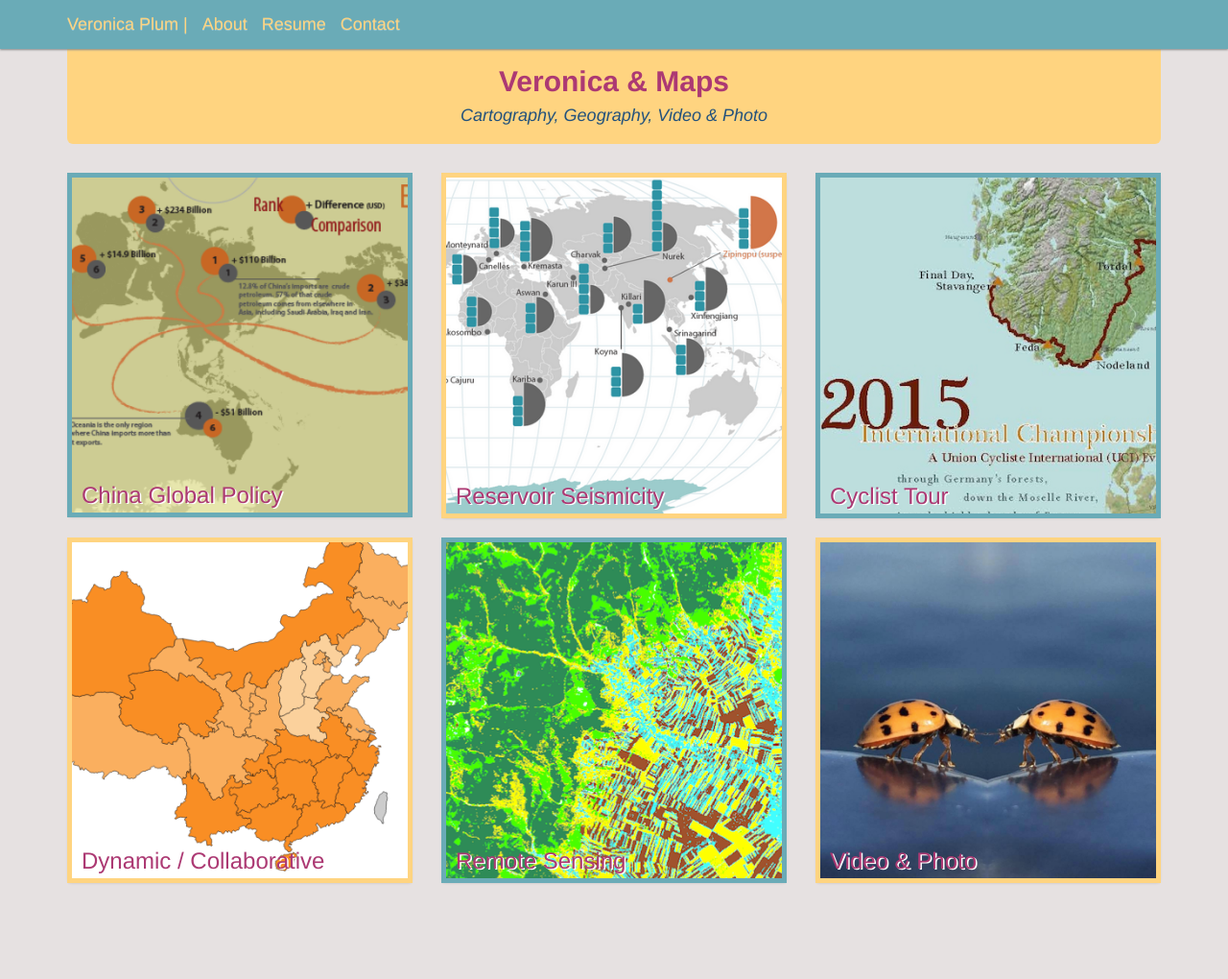
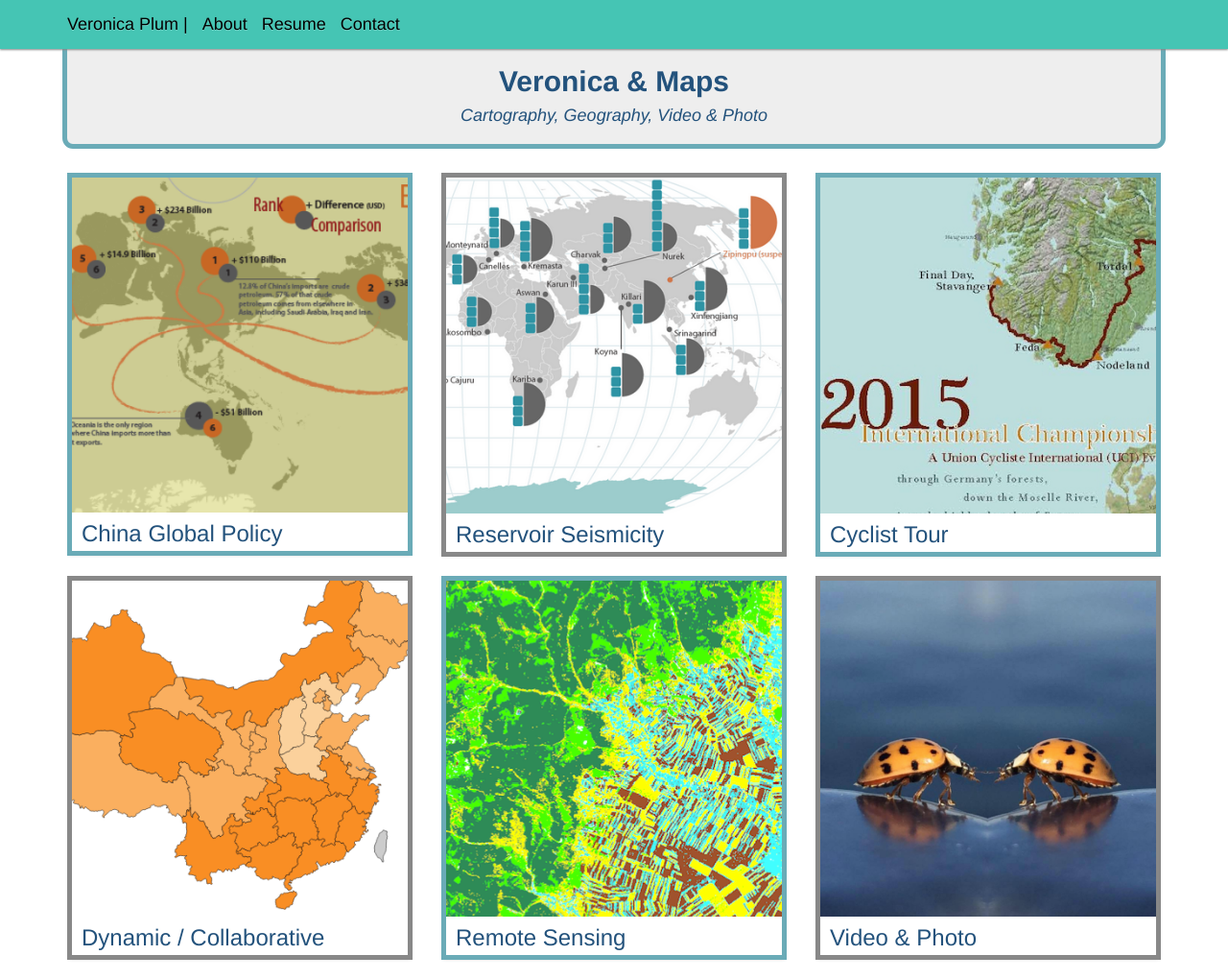
Before and after one commit to veronicaplum/veronicaplum.github.io, a plain HTML site: page index.html in a window 1280 px wide. Shown: the whole page at 96% size. Before the commit the page ends 940 px from the top, so only its background shows below. Drawn offline with nearby package versions, Linux system fonts and the light colour scheme; files whose address does not match are found by name.

Commit message:
2020 Update 1: Color, Thumbnails
color updates,
sizing accomidations for tile thumbnail titles,
more to come

```diff
--- a/css/style.css
+++ b/css/style.css
@@ -1,25 +1,22 @@
 html {
-   background: rgb(230, 225, 225);
+   background: rgb(255, 255, 255);
 }
 body {
-  background: rgb(230, 225, 225);
-;
+  background: rgb(255, 255, 255);
 }
 .main-navbar {
-	background-color:#6AABB7;
+	background-color:#45C5B4;
 	box-shadow: 0px 0.5px 2px #888888;
 }
 .navbar-brand {
-	color: #ffd480;
+	color: #000000;
 }
 .jumbotron {
 	height: 150px ;
-    background-color: #ffd480;
-    color:  #945d60 #23527c;
-
-
-
-}
+    outline: inherit;
+    color: #23527c;
+    outline: 5px solid #6AABB7;
+    }
 
 
 .navbar-default .navbar-brand:hover,
@@ -42,12 +39,12 @@ body {
 	background-color: white;
 }
 
-h4 {
+
+h3 {
 	color: #23527c;
 }
 
 div {
-	color: #ac3973;
 }
 .photo img{
     height: 1800px;
@@ -59,6 +56,7 @@ div {
 
 #div-main p {
 	color: #98e6d3;
+
 }
 .centered1{
   position: fixed;
@@ -86,28 +84,26 @@ div {
     position: absolute;
     bottom: 1em;
     left: 1.5em;
-
     font-size: 20px;
     font-weight: bold;
-    text-shadow: 1.5px 1px #ffffff;
-
 
   }
 
 
 .portfolio-thumbnail img {
 	outline: 5px solid #6AABB7;
+    padding-bottom: 40px;
+
+
+}
+.portfolio-thumbnail1 img {
+	outline: 5px solid #888888;
+    padding-bottom: 40px;
 
 
 }
 
 
+.thumbnail{
+      background: rgb(255, 255, 255);
 }
-.portfolio-thumbnail1 img {
-	outline: 5px solid #ffd480;
-
-
-}
-.thumbnail{
-	background: rgb(230, 225, 225);
-}
--- a/index.html
+++ b/index.html
@@ -64,11 +64,11 @@
 					</div>
 				</div>
 				<div class="col-md-4">
-					<div class="thumbnail portfolio-thumbnail">
+					<div class="thumbnail portfolio-thumbnail1">
 						<a href="RIS.html">
 							<img src = "assets/RISsm400.png"
 							alt= "RIS infographic"
-							style="outline: 5px solid #ffd480"/>
+							/>
 						<div class="bottomleft">
 <h3>Reservoir Seismicity </h3>
 </div></a>
@@ -88,10 +88,10 @@
 			</div>
 			<div class="row">
 			<div class="col-md-4">
-					<div class="thumbnail portfolio-thumbnail">
+					<div class="thumbnail portfolio-thumbnail1">
 						<a href= "collab.html">
 							<img src="assets/col.png" alt= "Collaborative Mapping Projects"
-							style="outline: 5px solid #ffd480"/>
+							/>
 							<div class="bottomleft">
 <h3>Dynamic / Collaborative</h3>
 </div>
@@ -111,9 +111,9 @@
 					</div>
 				</div>
 					<div class="col-md-4">
-					<div class="thumbnail portfolio-thumbnail">
+					<div class="thumbnail portfolio-thumbnail1">
 						<a href= "photovideo.html">
-							<img src="assets/p.png" alt= "Photo & Video" style="outline: 5px solid #ffd480"/>
+							<img src="assets/p.png" alt= "Photo & Video" />
 							<div class="bottomleft">
 <h3>Video & Photo </h3>
 </div>
```
Also changed, not shown: about.html (+1 -1 lines), contact.html (+0 -4 lines).
